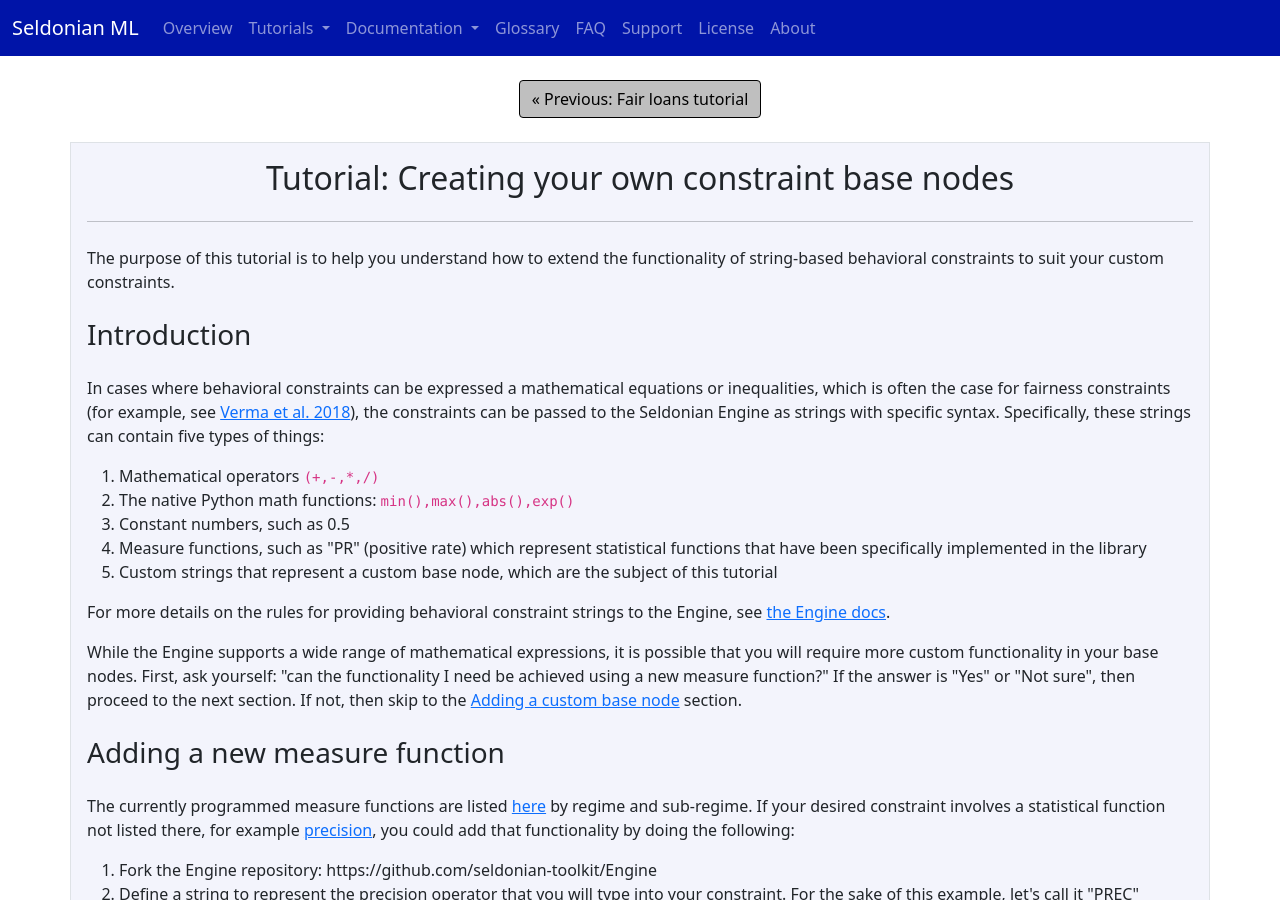
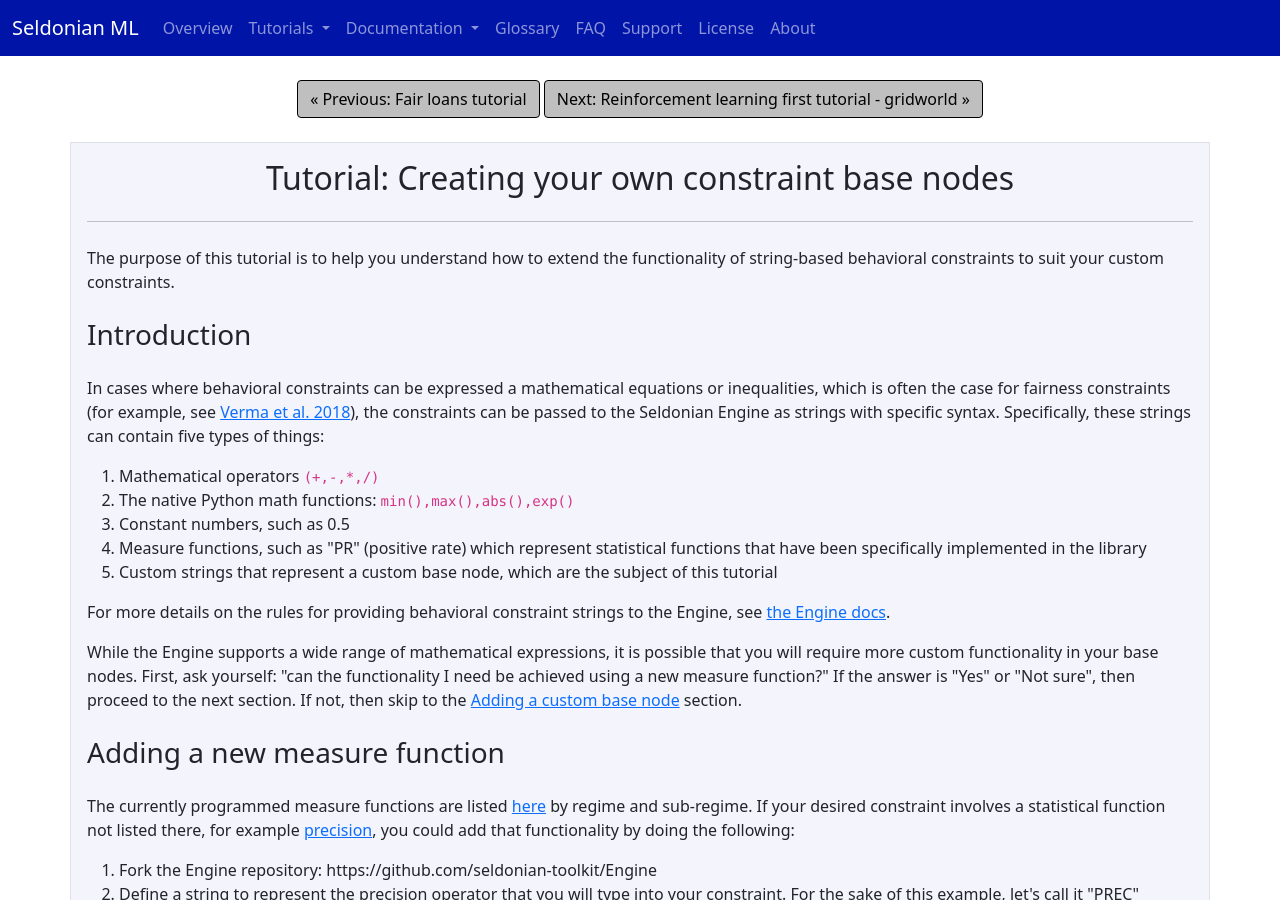
Before and after one commit to seldonian-framework/Tutorials, a Jekyll site: the page built from _tutorials/custom_base_node.md, in a window 1280 px wide and 900 px high. Built offline with Jekyll 4.4.1, drawn with Linux system fonts in a browser that asks for light colours; formulas are drawn with MathJax 3; some of the changed text lies outside the part shown.

Commit message:
make gridworld next tutorial after custom base node

```diff
--- a/_tutorials/custom_base_node.md
+++ b/_tutorials/custom_base_node.md
@@ -3,6 +3,8 @@ layout: tutorial
 permalink: /tutorials/custom_base_node_tutorial/
 prev_url: /tutorials/fair_loans_tutorial/
 prev_page_name: Fair loans tutorial
+next_url: /tutorials/gridworld_RL_tutorial/
+next_page_name: Reinforcement learning first tutorial - gridworld
 ---
 
 <!-- Main Container -->
```
